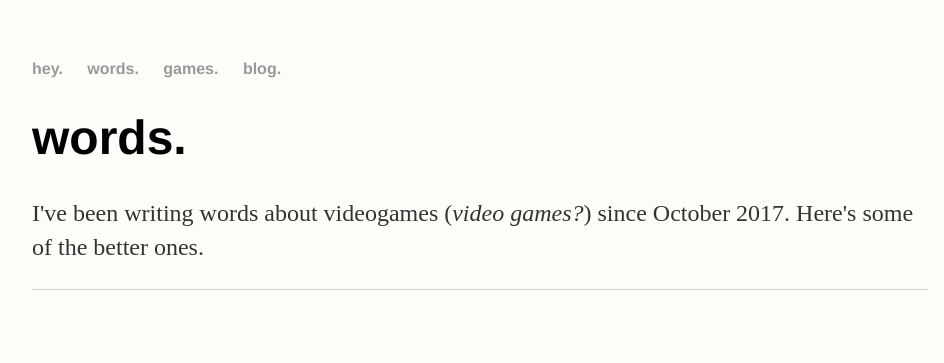
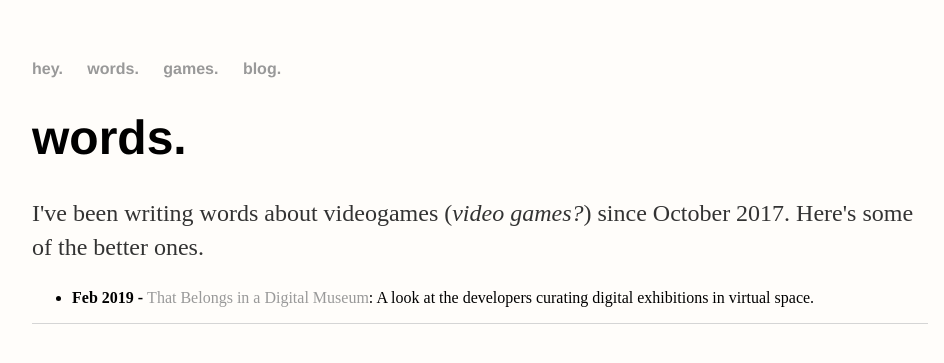
Before and after one commit to ScarletCatalie/ScarletCatalie.github.io, a Jekyll site: the page built from about/index.html, in a window 1280 px wide. Shown: the top 363 px of the page, without its empty margins (160-1104 px from the left). Built offline with Jekyll 4.4.1, drawn with Linux system fonts in a browser that asks for light colours.

Commit message:
Update index.html

```diff
--- a/about/index.html
+++ b/about/index.html
@@ -4,3 +4,9 @@ title: words.
 ---
 	<h1>{{ page.title }}</h1>
 	<p>I've been writing words about videogames (<em>video games?</em>) since October 2017. Here's some of the better ones. <p>
+		<ul>
+			<li><b>Feb 2019 - </b><a href="https://www.rockpapershotgun.com/2019/02/07/are-digital-exhibitions-the-future/">That Belongs in a Digital Museum</a>:
+				A look at the developers curating digital exhibitions in virtual space.
+			</li>
+
+			</ul>
```
